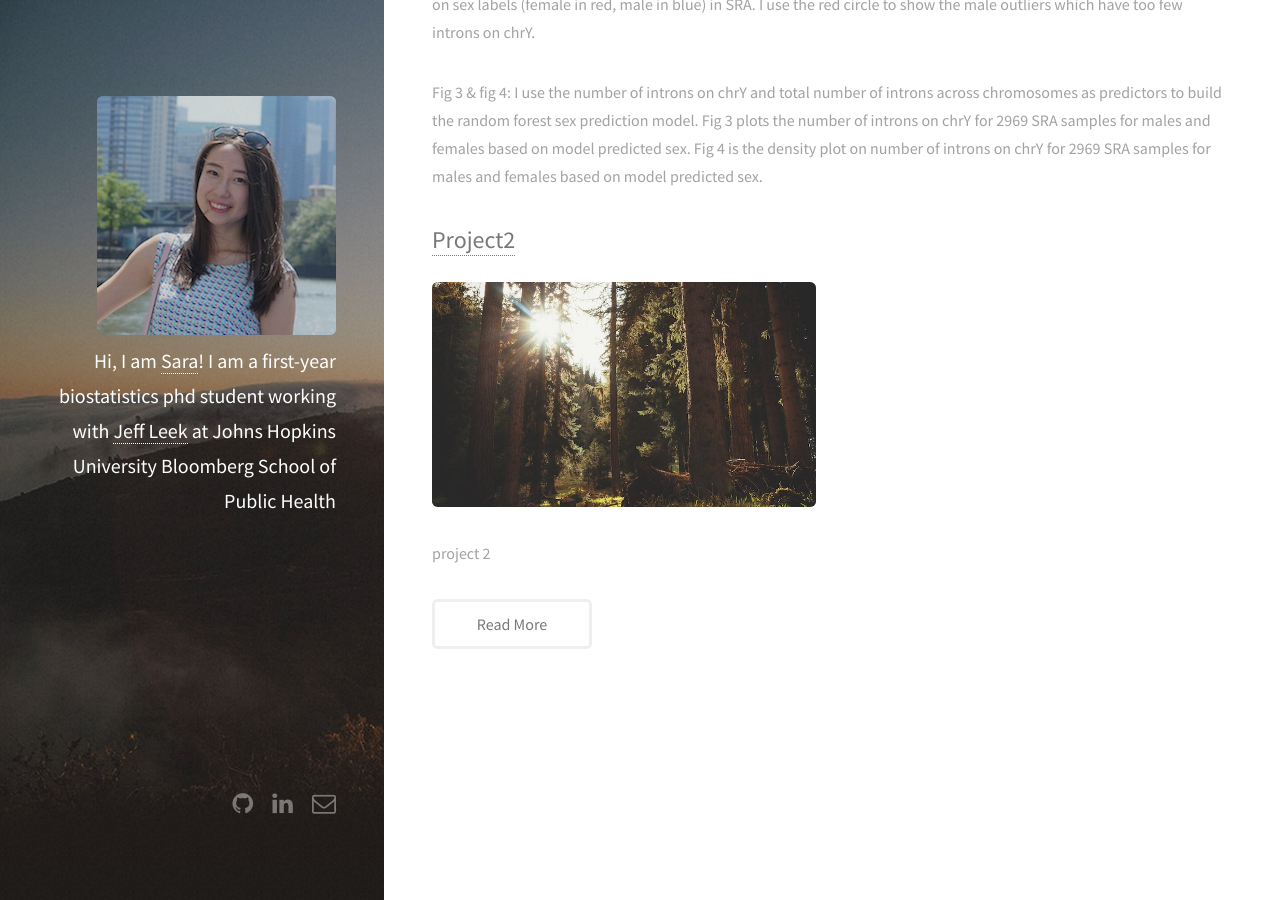
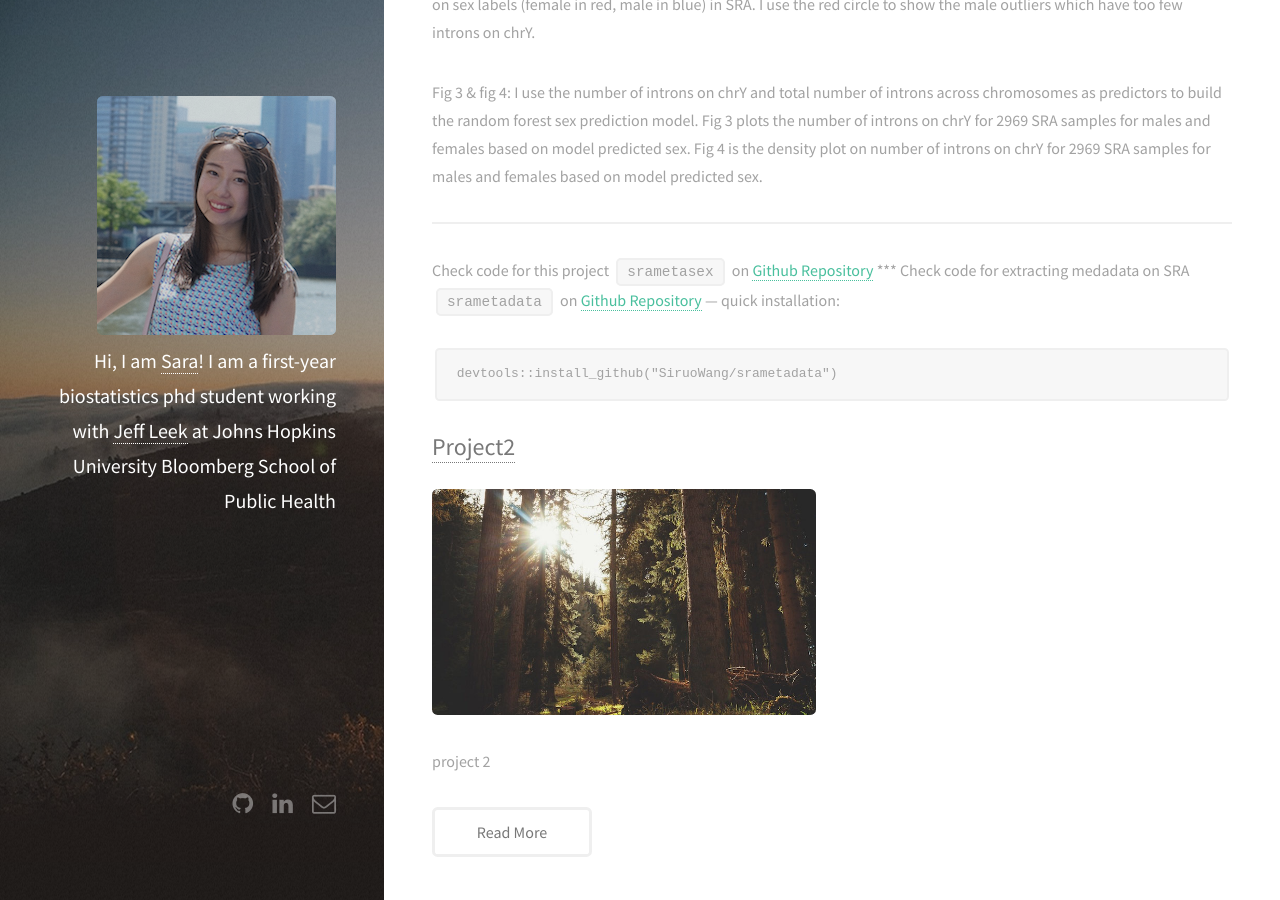
Before and after one commit to SiruoWang/SiruoWang.github.io, a Jekyll site: the page built from _posts/2016-08-23-srametasex.markdown, in a window 1280 px wide and 900 px high, scrolled down 768 px. Built offline with Jekyll 4.4.1, drawn with Linux system fonts in a browser that asks for light colours.

Commit message:
Update 2016-08-23-srametasex.markdown

````diff
--- a/_posts/2016-08-23-srametasex.markdown
+++ b/_posts/2016-08-23-srametasex.markdown
@@ -20,3 +20,13 @@ Fig 2 is the density plot on number of introns for 2969 SRA samples for males an
 Fig 3 & fig 4: I use the number of introns on chrY and total number of introns across chromosomes as predictors to build the random forest sex prediction model.
 Fig 3 plots the number of introns on chrY for 2969 SRA samples for males and females based on model predicted sex.
 Fig 4 is the density plot on number of introns on chrY for 2969 SRA samples for males and females based on model predicted sex.
+
+---
+Check code for this project `srametasex` on <a href="https://github.com/SiruoWang/srametasex">Github Repository</a>
+***
+Check code for extracting medadata on SRA `srametadata` on <a href="https://github.com/SiruoWang/srametadata">Github Repository</a>
+---
+quick installation:
+```
+devtools::install_github("SiruoWang/srametadata")
+```
````
